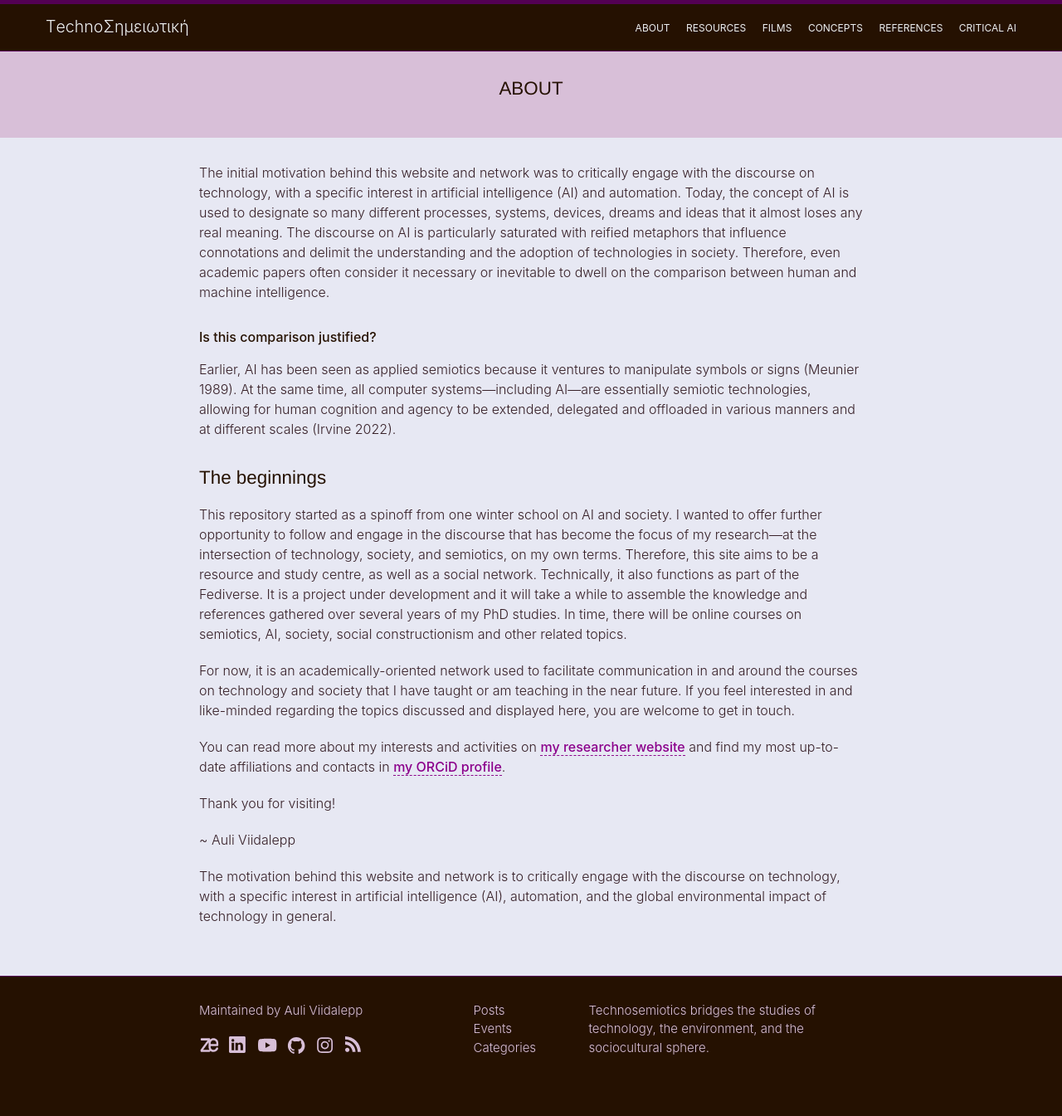
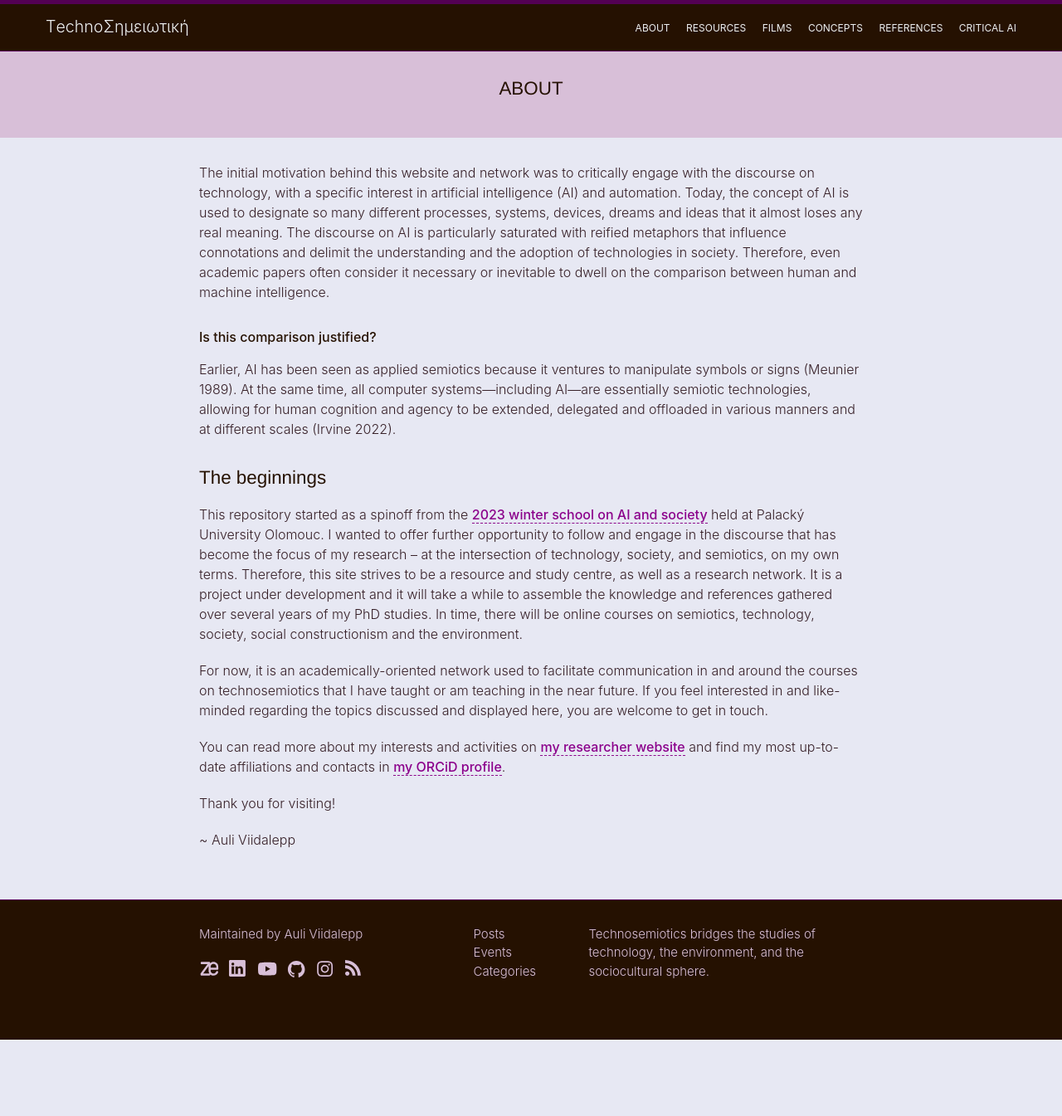
Before and after one commit to technosemiotics/technosemiotics.net, a Jekyll site: the page built from _pages/about.md, in a window 1280 px wide. Shown: the whole page at 83% size. Built offline with Jekyll 4.4.1, drawn with Linux system fonts in a browser that asks for light colours; after the commit the page ends 1253 px from its top, so only the background shows below that.

Commit message:
Update about.md

```diff
--- a/_pages/about.md
+++ b/_pages/about.md
@@ -14,14 +14,12 @@ Earlier, AI has been seen as applied semiotics because it ventures to manipulate
 
 ## The beginnings
 
-This repository started as a spinoff from one winter school on AI and society. I wanted to offer further opportunity to follow and engage in the discourse that has become the focus of my research—at the intersection of technology, society, and semiotics, on my own terms. Therefore, this site aims to be a resource and study centre, as well as a social network. Technically, it also functions as part of the Fediverse. It is a project under development and it will take a while to assemble the knowledge and references gathered over several years of my PhD studies. In time, there will be online courses on semiotics, AI, society, social constructionism and other related topics.
+This repository started as a spinoff from the [2023 winter school on AI and society](https://winterschool2023.technosemiotics.eu/) held at Palacký University Olomouc. I wanted to offer further opportunity to follow and engage in the discourse that has become the focus of my research -- at the intersection of technology, society, and semiotics, on my own terms. Therefore, this site strives to be a resource and study centre, as well as a research network. It is a project under development and it will take a while to assemble the knowledge and references gathered over several years of my PhD studies. In time, there will be online courses on semiotics, technology, society, social constructionism and the environment.
 
-For now, it is an academically-oriented network used to facilitate communication in and around the courses on technology and society that I have taught or am teaching in the near future. If you feel interested in and like-minded regarding the topics discussed and displayed here, you are welcome to get in touch.
+For now, it is an academically-oriented network used to facilitate communication in and around the courses on technosemiotics that I have taught or am teaching in the near future. If you feel interested in and like-minded regarding the topics discussed and displayed here, you are welcome to get in touch.
 
 You can read more about my interests and activities on [my researcher website](https://auliviidalepp.ee) and find my most up-to-date affiliations and contacts in [my ORCiD profile](https://orcid.org/0000-0002-6206-5681).
 
 Thank you for visiting!
 
 ~ Auli Viidalepp
-
-The motivation behind this website and network is to critically engage with the discourse on technology, with a specific interest in artificial intelligence (AI), automation, and the global environmental impact of technology in general.
```
